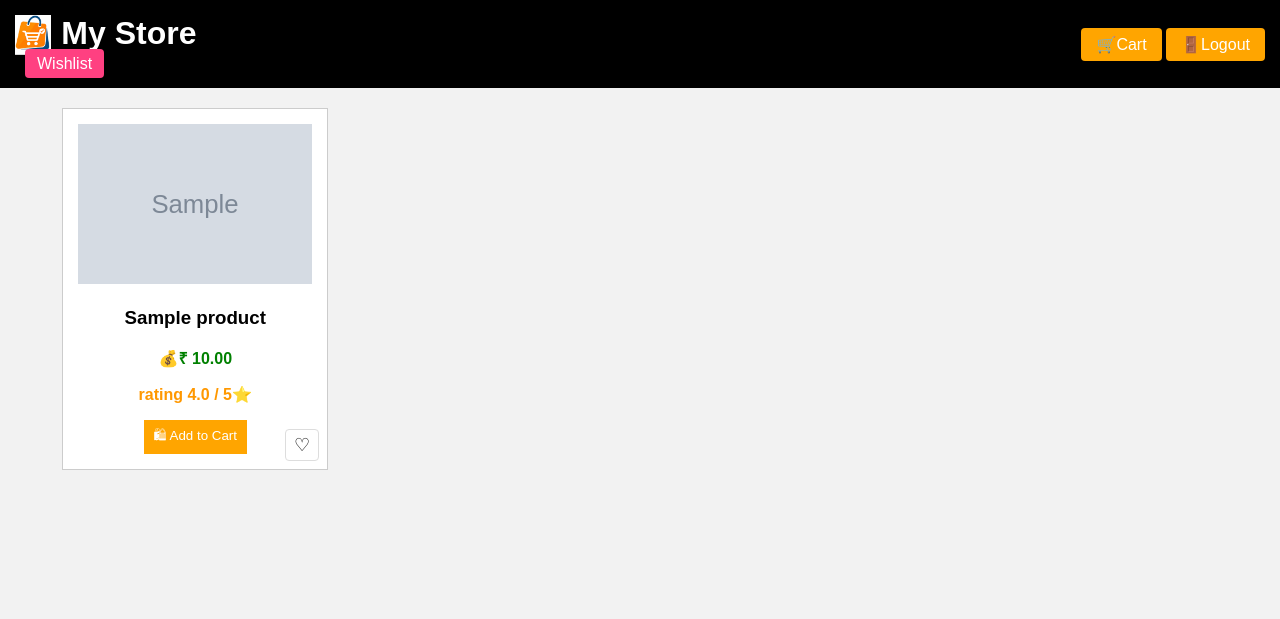
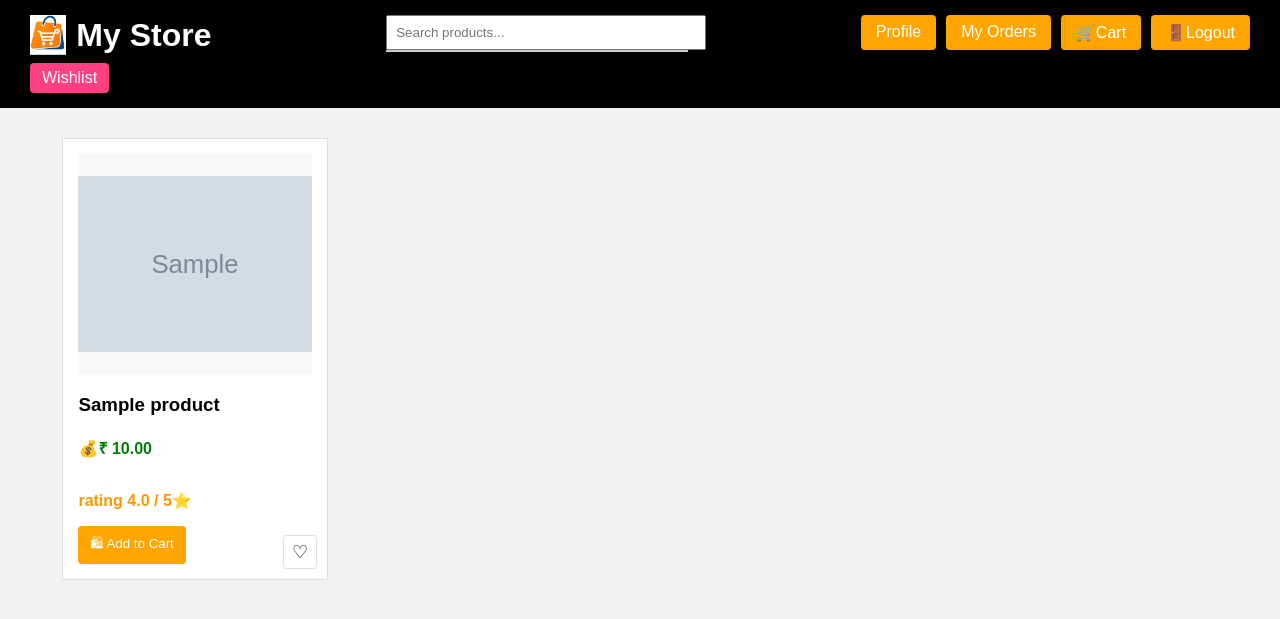
Before and after one commit to AnanyaMesta02/e-commerce-website, a Django app: page / in a window 1280 px wide. Shown: the top 619 px of the page. Run offline with Django 4.2, Linux system fonts and the light colour scheme; a user stored in the database is signed in; tables that the repository leaves empty hold one stand-in row (values such as "Sample post"); grey boxes marked "Sample" are stand-in pictures.

Commit message:
searchbar and other feartures

```diff
--- a/amazon/models.py
+++ b/amazon/models.py
@@ -13,12 +13,23 @@ class Product(models.Model):
 from django.contrib.auth.models import User
 
 class Order(models.Model):
+
+    STATUS_CHOICES = [
+        ('Pending', 'Pending'),
+        ('Confirmed', 'Confirmed'),
+        ('Shipped', 'Shipped'),
+        ('Delivered', 'Delivered'),
+        ('Cancelled', 'Cancelled'),
+    ]
+
     user = models.ForeignKey(User, on_delete=models.CASCADE)
+    total_price = models.FloatField()
     created_at = models.DateTimeField(auto_now_add=True)
-    total_price = models.DecimalField(max_digits=10, decimal_places=2, default=0)
+    status = models.CharField(max_length=20, choices=STATUS_CHOICES, default='Pending')
 
     def __str__(self):
-        return f"Order {self.id}"
+        return f"Order {self.id} - {self.user.username}"
+
 
 class OrderItem(models.Model):
     order = models.ForeignKey(Order, on_delete=models.CASCADE)
--- a/amazon/static/css/style.css
+++ b/amazon/static/css/style.css
@@ -1,27 +1,30 @@
+
+
 body {
     margin: 0;
-    font-family: Arial;
+    font-family: Arial, sans-serif;
     background: #f2f2f2;
 }
 
-/* ================= HEADER ================= */
+
 
 .header {
     background: black;
     color: white;
-    padding: 15px;
+    padding: 15px 30px;
     display: flex;
     justify-content: space-between;
-    align-items: center;
+    align-items: flex-start;
 }
 
-.header h1 {
-    margin: 0;
+.left-header {
+    display: flex;
+    flex-direction: column;
 }
 
 .logo-area {
     display: flex;
-    align-items: right;
+    align-items: center;
     gap: 10px;
 }
 
@@ -29,61 +32,69 @@ body {
     height: 40px;
 }
 
-/* ================= HEADER BUTTONS ================= */
+.header h1 {
+    margin: 0;
+}
+
+.right-header {
+    display: flex;
+    gap: 10px;
+}
+
+
 
 .cart-link {
-    display: ;
     background: orange;
     color: white;
     padding: 8px 15px;
     text-decoration: none;
     border-radius: 4px;
-    margin-top: 20px;
 }
 
 .cart-link:hover {
     background: darkorange;
 }
 
-
 .wishlist-header {
+    margin-top: 8px;
     background: #ff4081;
     color: white;
     padding: 6px 12px;
     text-decoration: none;
     border-radius: 4px;
-    margin-left: 10px;
-    ;
+    width: fit-content;
 }
 
 .wishlist-header:hover {
     background: #e73370;
 }
 
-/* ================= PRODUCT GRID ================= */
 
 .container {
     width: 95%;
-    margin: 20px auto;
+    margin: 30px auto;
 }
+
+
 
 .product-grid {
     display: flex;
     flex-wrap: wrap;
-    justify-content: space-between;
+    gap: 20px;
 }
 
 /* 4 cards per row */
 .card {
     width: 23%;
-    margin-bottom: 20px;
     background: white;
+    border: 1px solid #ddd;
     padding: 15px;
-    text-align: center;
-    border: 1px solid #ccc;
     box-sizing: border-box;
+    display: flex;
+    flex-direction: column;
+    justify-content: space-between;
+    transition: 0.3s;
     position: relative;
-    transition: 0.3s;
 }
 
 .card:hover {
@@ -91,18 +102,19 @@ body {
     box-shadow: 0 8px 15px rgba(0,0,0,0.15);
 }
 
+
 .card img {
     width: 100%;
-    height: 160px;
-    object-fit: cover;
-    transition: 0.3s;
+    height: 220px;
+    object-fit: contain;
+    background: #f8f8f8;
+    margin-bottom: 10px;
 }
 
-.card:hover img {
-    transform: scale(1.05);
+
+.card h3 {
+    margin: 10px 0 5px;
 }
-
-/* ================= PRICE & RATING ================= */
 
 .price {
     color: green;
@@ -114,33 +126,32 @@ body {
     font-weight: bold;
 }
 
-/* ================= BUTTONS ================= */
 
 button {
     background: orange;
     border: none;
-    padding: 6px 10px;
+    padding: 8px 12px;
     color: white;
     cursor: pointer;
     transition: 0.3s;
+    border-radius: 4px;
 }
 
 button:hover {
     background: darkorange;
-    transform: scale(1.05);
 }
 
-/* ================= WISHLIST HEART ================= */
+
 
 .wishlist-heart {
     position: absolute;
-    bottom: 8px;
-    right: 8px;
+    bottom: 10px;
+    right: 10px;
     font-size: 18px;
     text-decoration: none;
     color: black;
     border: 1px solid #ddd;
-    padding: 4px 8px;
+    padding: 5px 8px;
     border-radius: 4px;
     background: white;
 }
@@ -196,3 +200,58 @@ button:hover {
 .alert.success { background: #4CAF50; }
 .alert.warning { background: #ff9800; }
 .alert.error { background: #f44336; }
+.search-form {
+    display: flex;
+    align-items: center;
+}
+
+.search-form input {
+    padding: 8px;
+    width: 250px;
+    border: none;
+    outline: none;
+}
+
+.search-form button {
+    padding: 8px 12px;
+    background: orange;
+    border: none;
+    color: white;
+    cursor: pointer;
+}
+
+.search-form button:hover {
+    background: darkorange;
+}
+.search-box {
+    position: relative;
+    width: 300px;
+}
+
+.search-box input {
+    width: 100%;
+    padding: 8px;
+}
+
+.search-results {
+    position: absolute;
+    background: white;
+    width: 100%;
+    border: 1px solid #ccc;
+    max-height: 250px;
+    overflow-y: auto;
+    z-index: 1000;
+}
+
+.search-item {
+    display: flex;
+    align-items: center;
+    padding: 8px;
+    text-decoration: none;
+    color: black;
+    gap: 10px;
+}
+
+.search-item:hover {
+    background: #f2f2f2;
+}
--- a/amazon/templates/store/base.html
+++ b/amazon/templates/store/base.html
@@ -16,8 +16,15 @@
 
         <a href="{% url 'wishlist' %}" class="wishlist-header">Wishlist</a>
     </div>
+    <div class="search-box">
+        <input type="text" id="searchInput" placeholder="Search products...">
+        <div id="searchResults" class="search-results"></div>
+    </div>
+
 
     <div class="right-header">
+        <a href="{% url 'profile' %}" class="cart-link">Profile</a>
+        <a href="{% url 'order_history' %}" class="cart-link">My Orders</a>
         <a href="{% url 'cart' %}" class="cart-link">🛒Cart</a>
         {% if user.is_authenticated %}
             <a href="{% url 'logout' %}" class="cart-link">🚪Logout</a>
@@ -28,7 +35,7 @@
     </div>
 </div>
 
-<!-- MOVE THIS OUTSIDE HEADER -->
+
 {% if messages %}
     {% for message in messages %}
         <div class="alert {{ message.tags }}">
@@ -56,6 +63,34 @@
         });
     }, 3000); // disappears after 3 seconds
 </script>
+<script>
+const searchInput = document.getElementById("searchInput");
+const resultsBox = document.getElementById("searchResults");
+
+searchInput.addEventListener("keyup", function() {
+    let query = this.value;
+
+    if (query.length === 0) {
+        resultsBox.innerHTML = "";
+        return;
+    }
+
+    fetch(`/live-search/?q=${query}`)
+        .then(response => response.json())
+        .then(data => {
+            resultsBox.innerHTML = "";
+
+            data.forEach(item => {
+                resultsBox.innerHTML += `
+                    <a href="/product/${item.id}/" class="search-item">
+                        <img src="${item.image}" width="40">
+                        ${item.name} - ₹${item.price}
+                    </a>
+                `;
+            });
+        });
+});
+</script>
 
 </body>
 </html>
--- a/amazon/urls.py
+++ b/amazon/urls.py
@@ -14,5 +14,8 @@ urlpatterns = [
     path('wishlist/', views.wishlist_view, name='wishlist'),
     path('add-to-wishlist/<int:id>/', views.add_to_wishlist, name='add_to_wishlist'),
     path('remove-from-wishlist/<int:id>/', views.remove_from_wishlist, name='remove_from_wishlist'),
+    path('live-search/', views.live_search, name='live_search'),
+    path('orders/', views.order_history, name='order_history'),
+    path('profile/', views.profile, name='profile'),
 
 ]
--- a/amazon/views.py
+++ b/amazon/views.py
@@ -4,13 +4,40 @@ from django.contrib.auth.decorators import login_required
 from django.contrib import messages
 from .models import Wishlist
 from django.contrib.auth.decorators import login_required
+from .models import Order
+from django.http import JsonResponse
+def live_search(request):
+    query = request.GET.get('q', '')
+    products = []
 
+    if query:
+        results = Product.objects.filter(name__icontains=query)[:5]
+        for product in results:
+            products.append({
+                'id': product.id,
+                'name': product.name,
+                'price': str(product.price),
+                'image': product.image.url if product.image else ''
+            })
 
+    return JsonResponse(products, safe=False)
 
+from django.db.models import Q
 @login_required
+
 def product_list(request):
-    products = Product.objects.all()
-    return render(request, 'store/product_list.html', {'products': products})
+    query = request.GET.get('q')
+
+    if query:
+        products = Product.objects.filter(
+            Q(name__icontains=query)
+        )
+    else:
+        products = Product.objects.all()
+
+    return render(request, 'store/product_list.html', {
+        'products': products
+    })
 
 def product_detail(request, id):
     product = get_object_or_404(Product, id=id)
@@ -166,3 +193,14 @@ def remove_from_wishlist(request, id):
     Wishlist.objects.filter(user=request.user, product=product).delete()
     messages.warning(request, "Removed from wishlist")
     return redirect('wishlist')
+
+@login_required
+def order_history(request):
+    orders = Order.objects.filter(user=request.user).order_by('-created_at')
+    return render(request, 'store/order_history.html', {'orders': orders})
+
+from django.contrib.auth.decorators import login_required
+
+@login_required
+def profile(request):
+    return render(request, 'store/profile.html')
```
Also changed, not shown: other parts of amazon/static/css/style.css (+10 -17 lines), amazon/templates/store/order_history.html (added, +30 -0 lines), amazon/templates/store/profile.html (added, +13 -0 lines), amazon/migrations/0006_order_status_alter_order_total_price.py (added).
